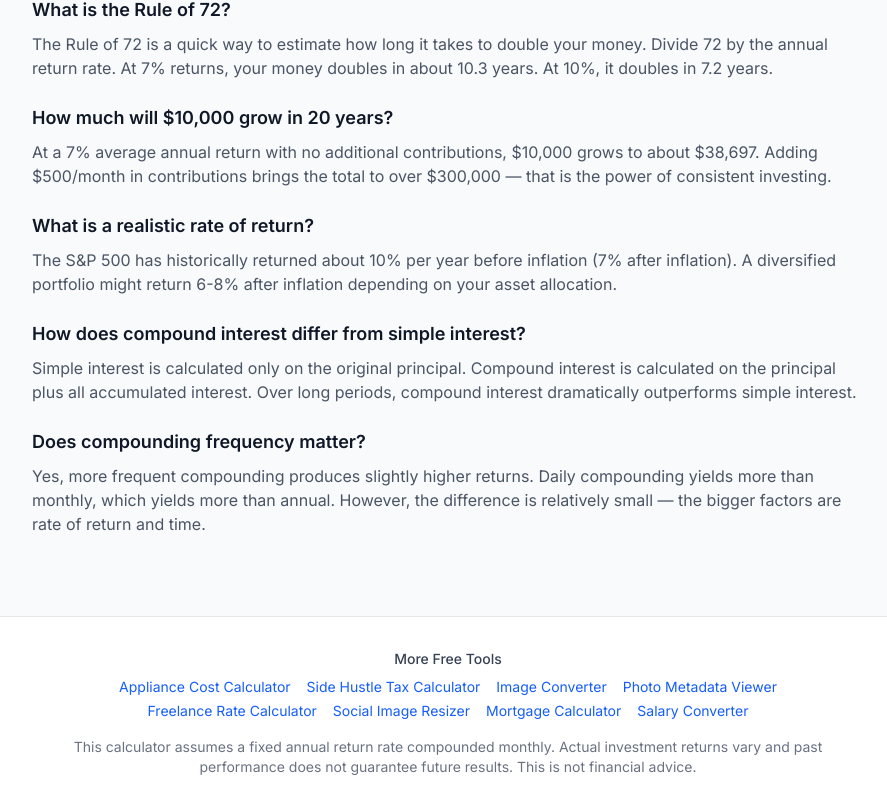
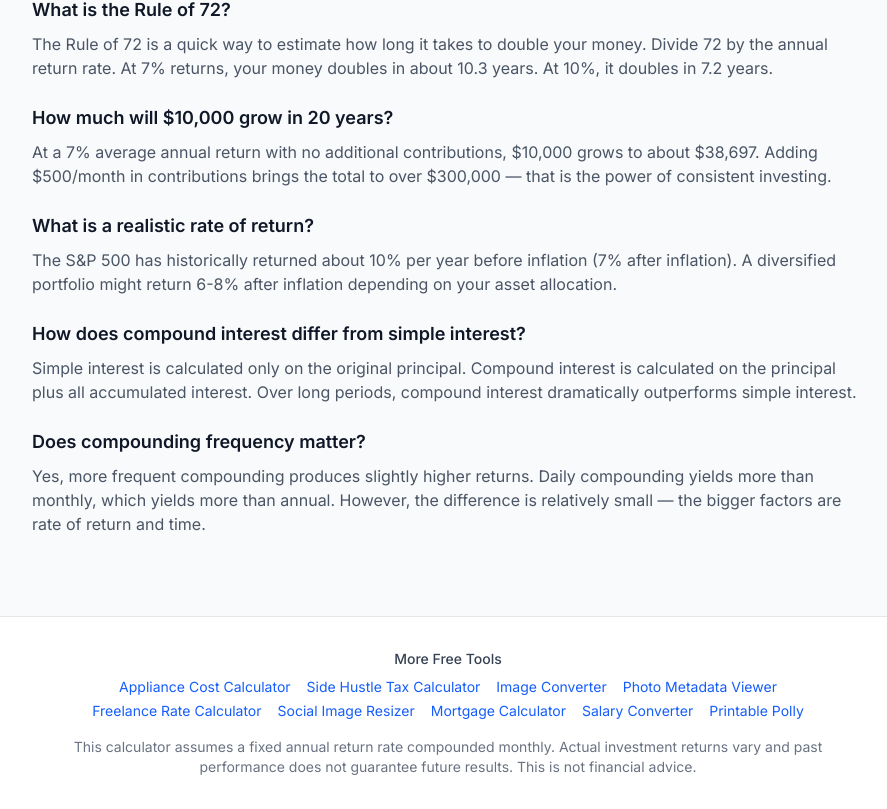
Before and after one commit to pondsoftware/compound-interest-calculator, a Next.js app: page / in a window 1280 px wide. Shown: the part 3596-4405 px from the top of the page, without its empty margins (192-1079 px from the left). Built offline with nearby package versions, Linux system fonts and the light colour scheme.

Commit message:
Add Printable Polly to cross-site footer links
Co-Authored-By: Claude Sonnet 4.6 <noreply@anthropic.com>

```diff
--- a/src/app/layout.tsx
+++ b/src/app/layout.tsx
@@ -69,6 +69,7 @@ export default function RootLayout({
                 <a href="https://imageresizers.net" className="text-blue-600 hover:underline">Social Image Resizer</a>
                 <a href="https://lendingcalculator.net" className="text-blue-600 hover:underline">Mortgage Calculator</a>
                 <a href="https://salaryconverter.net" className="text-blue-600 hover:underline">Salary Converter</a>
+                <a href="https://printablepolly.com" className="text-blue-600 hover:underline">Printable Polly</a>
               </div>
             </div>
             <p className="text-sm text-gray-500 text-center">
```
